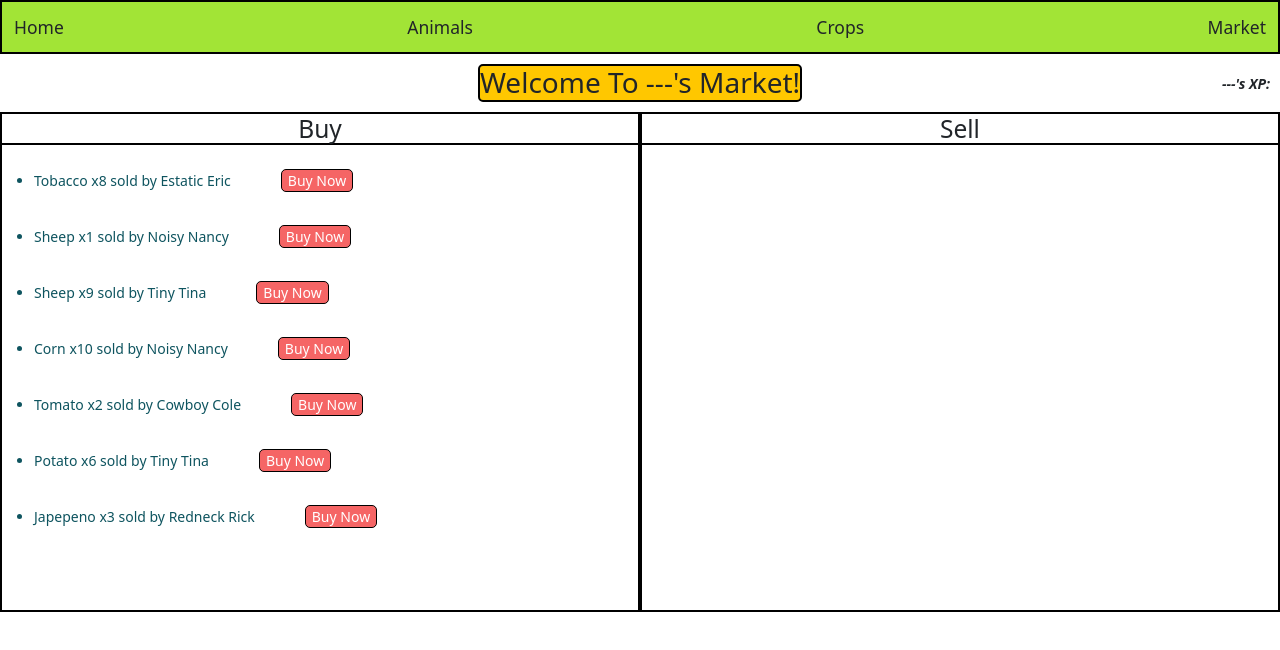
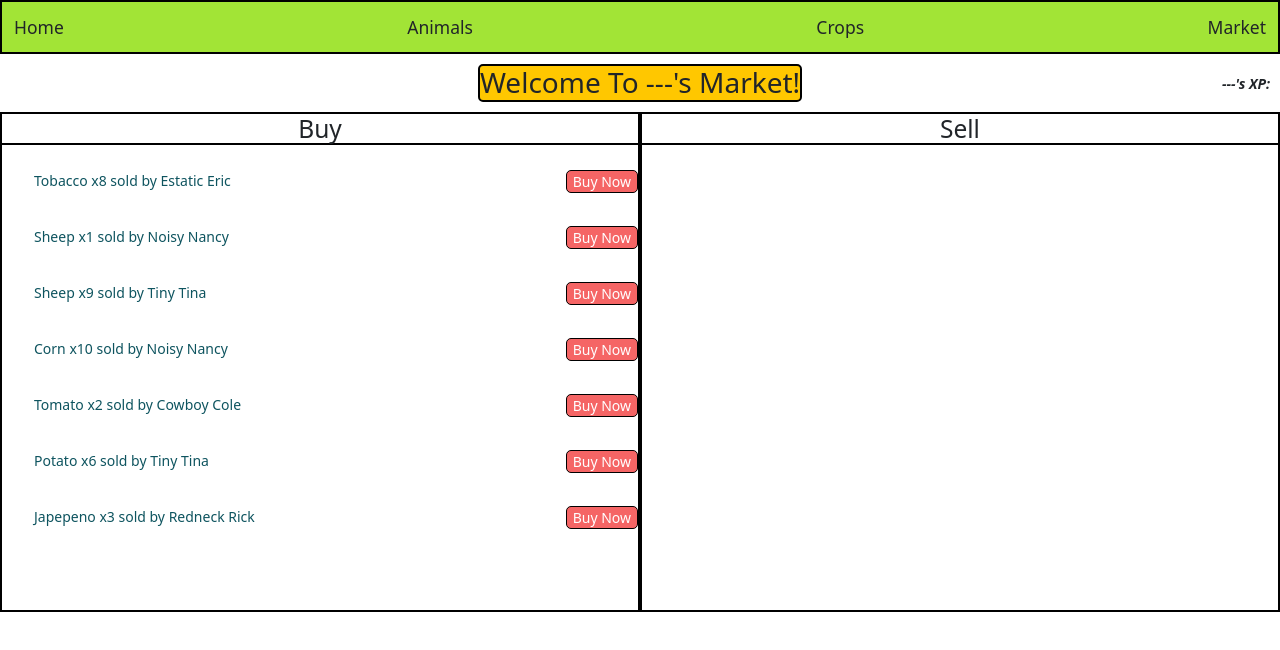
Before and after one commit to connor-w-smith/Farmageddon, a React (Vite) app in the folder farmageddon/: page /market in a window 1280 px wide. Shown: the top 650 px of the page. Built offline with nearby package versions, Linux system fonts and the light colour scheme.

Commit message:
Buttons display correctly
The buttons now display correctly. Will add button logic later.

```diff
--- a/farmageddon/src/css/Market.css
+++ b/farmageddon/src/css/Market.css
@@ -42,11 +42,17 @@
    line-height: 4.0;
 }
 
+.buyList {
+    display: flex;
+    justify-content: space-between;
+    align-items: center;
+    padding: 12p 16px;
+}
+
 .buyBtn {
     border: 1px solid black;
     background-color: #F56565;
     color: white;
     border-radius: 5px;
     line-height: normal;
-    margin-left: 50px;
 }
```
